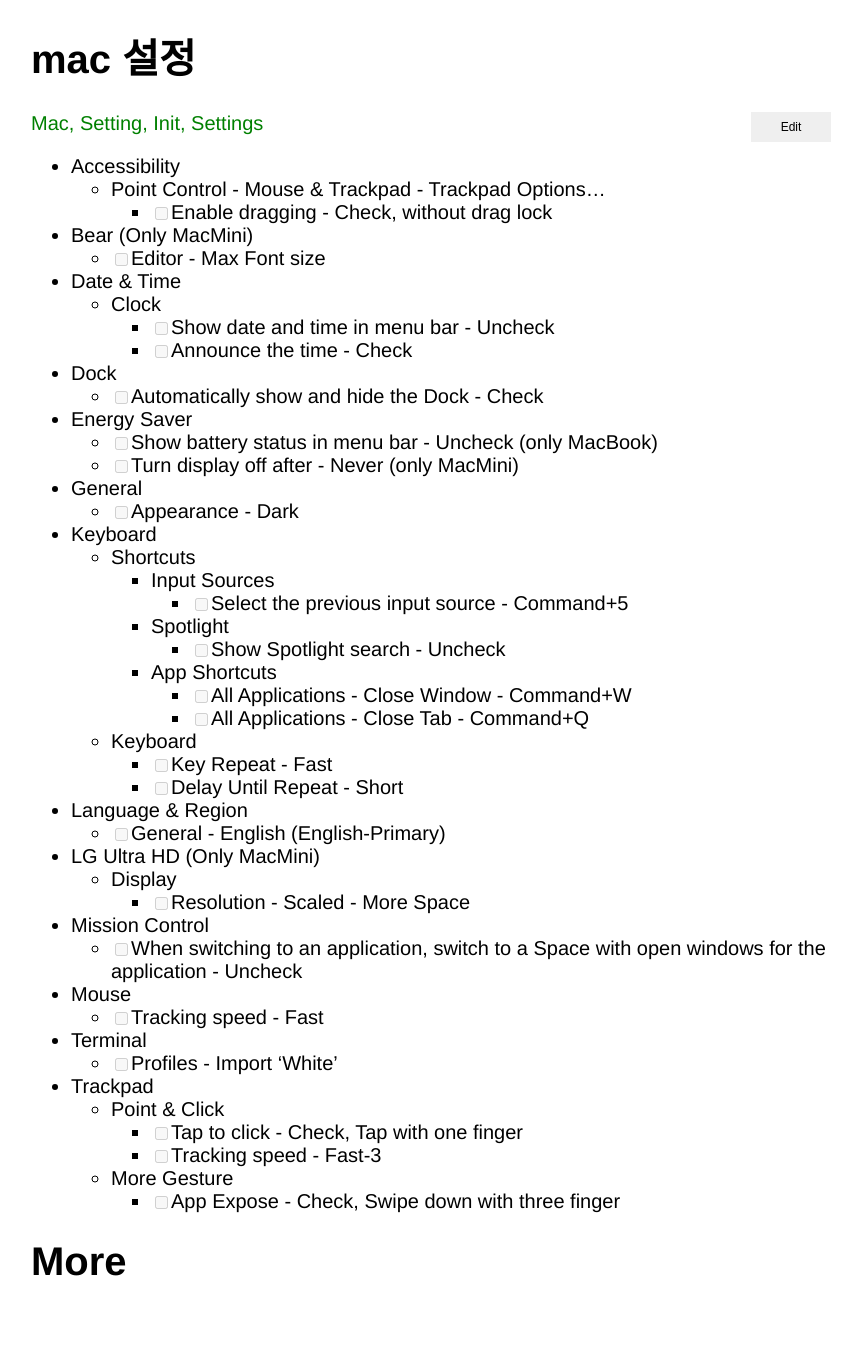
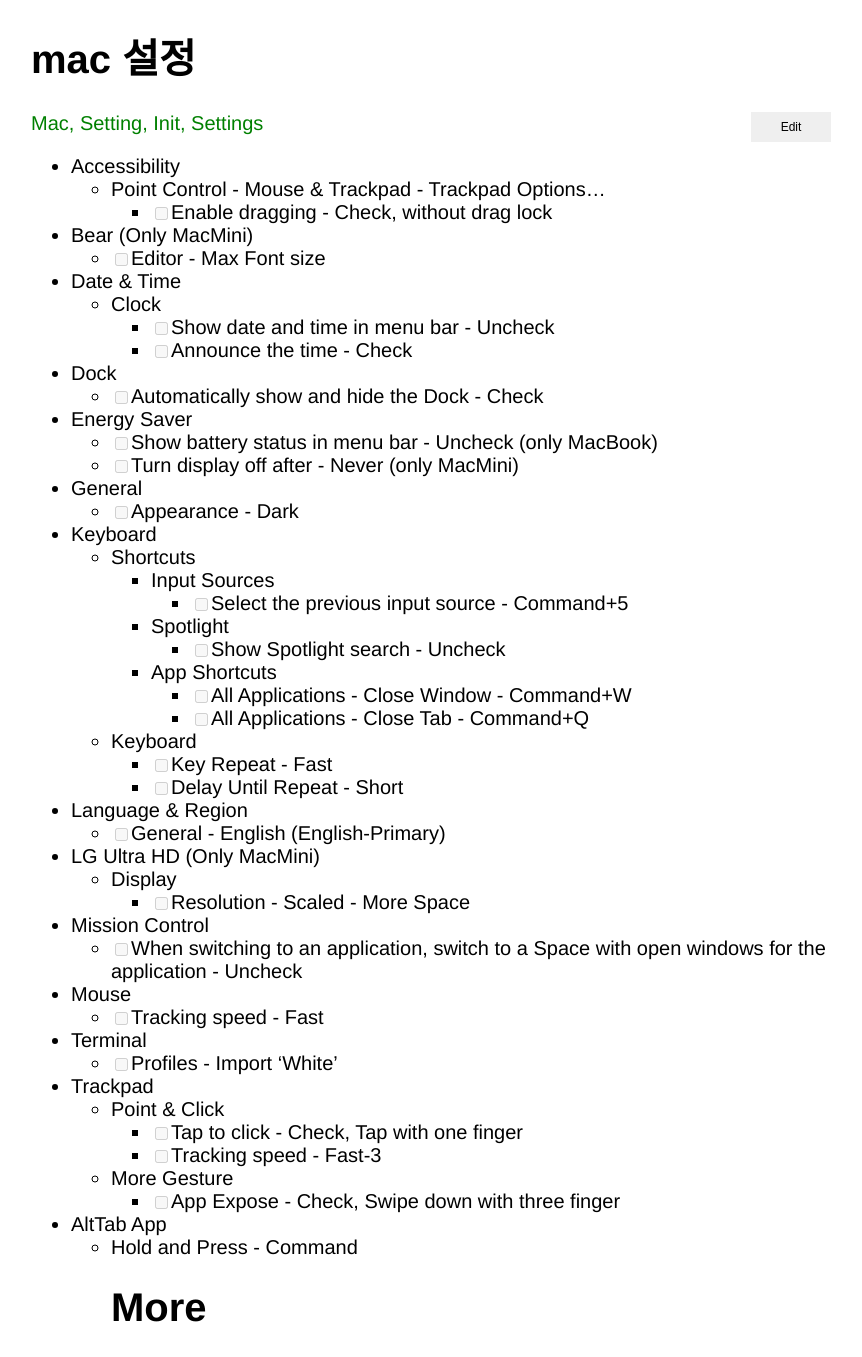
Before and after one commit to xiote/20200810_xiote.github.io, a Jekyll site: the page built from _posts/2020-07-25-09-30-32.md, in a window 1280 px wide. Shown: the whole page, without its empty margins (209-1071 px from the left). Built offline with Jekyll 4.4.1, drawn with Linux system fonts in a browser that asks for light colours; before the commit the page ends 1311 px from its top, so only the background shows below that.

Commit message:
Update 2020-07-25-09-30-32.md

```diff
--- a/_posts/2020-07-25-09-30-32.md
+++ b/_posts/2020-07-25-09-30-32.md
@@ -49,5 +49,6 @@
         - [ ]  Tracking speed - Fast-3
     - More Gesture
         - [ ]  App Expose - Check, Swipe down with three finger
-
+- AltTab App
+    - Hold and Press - Command
 # More
```
